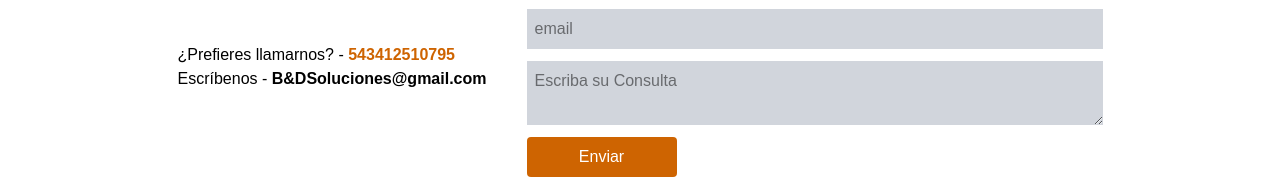
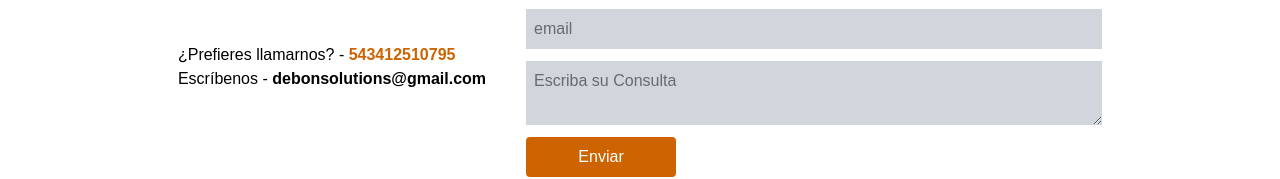
Before and after one commit to JuanBonadeo/DebonSolutions, a Next.js app: page /home in a window 1280 px wide. Shown: the part 1325-1504 px from the top of the page. Built offline with nearby package versions, Linux system fonts and the light colour scheme.

Commit message:
Update email address in ContactUs component

```diff
--- a/src/components/home/ContactUs.tsx
+++ b/src/components/home/ContactUs.tsx
@@ -40,7 +40,7 @@ export const ContactUs = () => {
                         <p>¿Prefieres llamarnos? - <span className=" text-primary font-semibold">543412510795</span></p>
                     </div>
                     <div className="flex">
-                        <p>Escríbenos - <span className="font-bold cursor-pointer">B&DSoluciones@gmail.com</span></p>
+                        <p>Escríbenos - <span className="font-bold cursor-pointer">debonsolutions@gmail.com</span></p>
 
                     </div>
                 </div>
```
